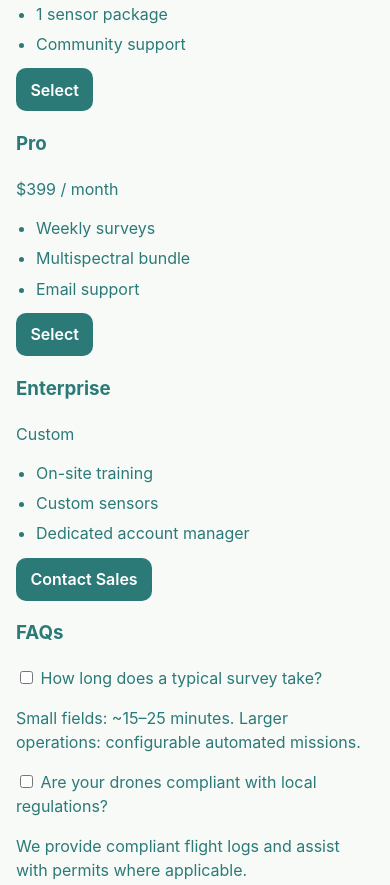
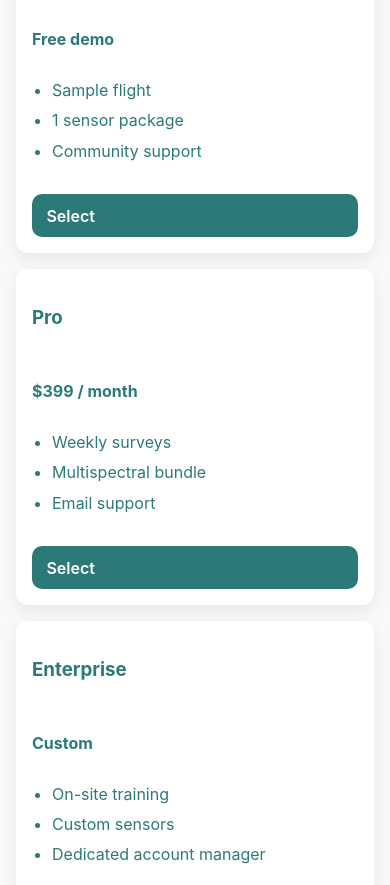
Before and after one commit to mustafa-g-m/ICT-assignment22, a plain HTML site: page index.html in a window 390 px wide. Shown: the part 1772-2657 px from the top of the page. Drawn offline with Linux system fonts and the light colour scheme.

Commit message:
git commit -a -m "feat: add pricing plans and FAQ accordion
- Style plan cards with pricing information
- Implement CSS-only accordion for FAQs
- Create collapsible content with smooth transitions
- Add proper spacing and shadow effects
- Style plan selection buttons
- Ensure responsive grid layout for pricing tiers"

```diff
--- a/style.css
+++ b/style.css
@@ -190,3 +190,45 @@ li{
 #tab3:checked ~ .tab-panels #panel3{
   display:block;
 }
+/* ========== Plans / Accordion ========== */
+.plans{padding:2rem 0}
+.plan-grid{
+  display:grid;
+  gap:1rem;
+  margin-top:1rem;
+}
+.plan.card{
+  padding:1rem;
+  border-radius:12px;
+  background:var(--surface);
+  box-shadow:var(--shadow);
+  display:flex;
+  flex-direction:column;        /*main axis along which the flex items are laid out. Vertically */
+  gap:.75rem;
+}
+.price{font-weight:700;color:var(--accent-2)}
+
+/* Accordion (collapsible content component) */
+.accordion input{display:none}
+
+.accordion label{
+  display:block;
+  padding:.75rem .9rem;
+  border-radius:8px;
+  background:transparent;
+  border:1px solid rgba(11,18,32,0.08);
+  cursor:pointer;
+  margin-top:.55rem;
+  font-weight:600;
+}
+
+.acc-panel{
+  max-height:0;
+  overflow:hidden;
+  transition:max-height .25s ease;
+  padding:0 .55rem;
+}
+.accordion input:checked + label + .acc-panel{
+  max-height:150px;
+  padding:.6rem .55rem;
+}
```
